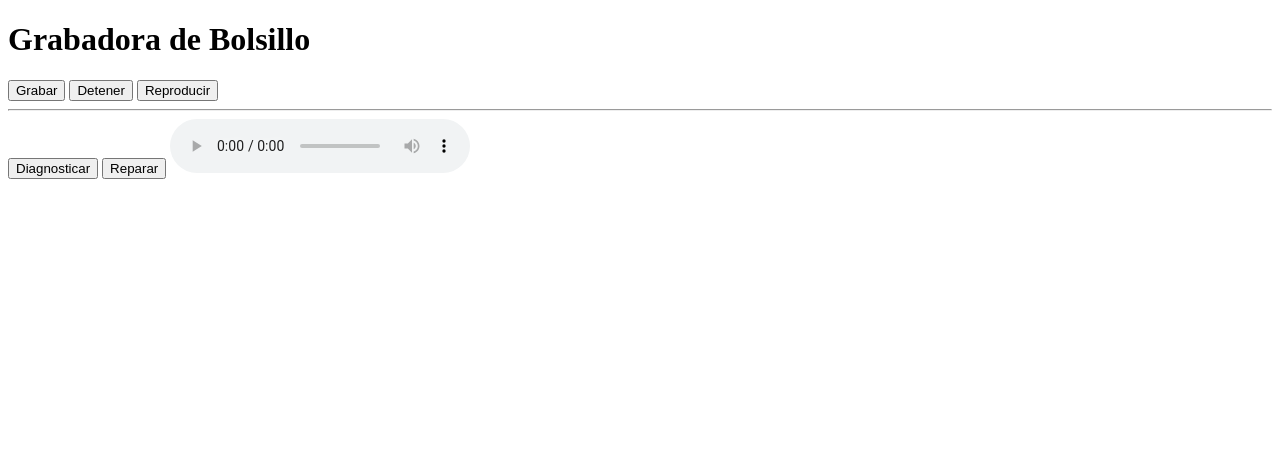
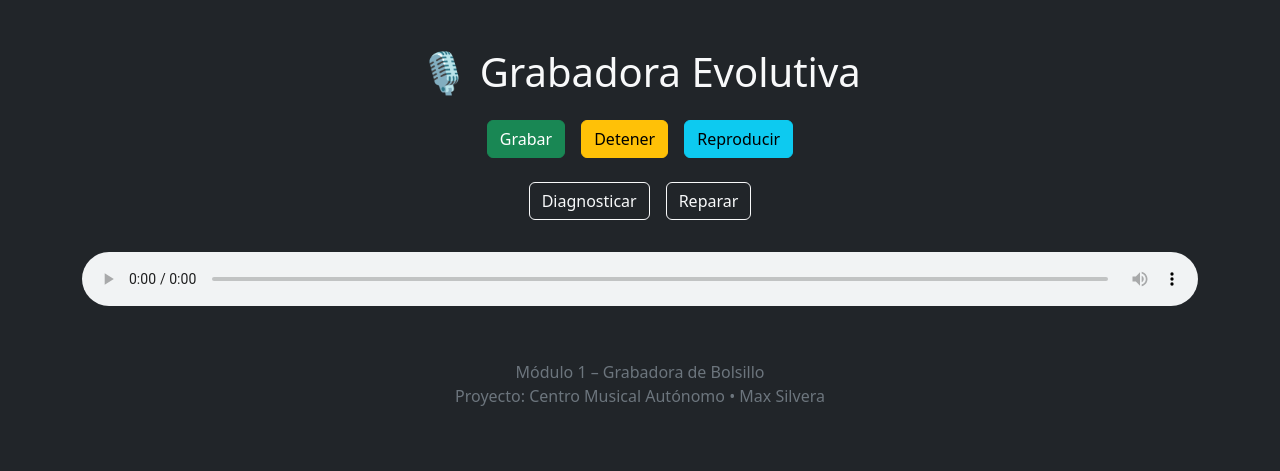
Before and after one commit to medsysbot/grabadora-evolutiva, a FastAPI app: page / in a window 1280 px wide. Shown: the top 471 px of the page. Run offline with FastAPI, Linux system fonts and the light colour scheme.

Commit message:
Update index.html

```diff
--- a/templates/index.html
+++ b/templates/index.html
@@ -2,19 +2,36 @@
 <html lang="es">
 <head>
   <meta charset="UTF-8">
-  <title>Grabadora de Bolsillo</title>
+  <meta name="viewport" content="width=device-width, initial-scale=1">
+  <title>Grabadora Evolutiva</title>
+  <link href="https://cdn.jsdelivr.net/npm/bootstrap@5.3.0/dist/css/bootstrap.min.css" rel="stylesheet">
 </head>
-<body>
-  <h1>Grabadora de Bolsillo</h1>
-  <button onclick="iniciarGrabacion()">Grabar</button>
-  <button onclick="detenerGrabacion()">Detener</button>
-  <button onclick="reproducirGrabacion()">Reproducir</button>
-  <hr>
-  <button onclick="diagnosticar()">Diagnosticar</button>
-  <button onclick="reparar()">Reparar</button>
-  <audio id="player" controls></audio>
+<body class="bg-dark text-light">
 
-  <!-- Vincula correctamente al script corregido -->
+  <div class="container py-5">
+    <h1 class="text-center mb-4">🎙️ Grabadora Evolutiva</h1>
+
+    <div class="d-flex justify-content-center gap-3 mb-4">
+      <button class="btn btn-success" onclick="iniciarGrabacion()">Grabar</button>
+      <button class="btn btn-warning" onclick="detenerGrabacion()">Detener</button>
+      <button class="btn btn-info" onclick="reproducirGrabacion()">Reproducir</button>
+    </div>
+
+    <div class="d-flex justify-content-center gap-3 mb-3">
+      <button class="btn btn-outline-light" onclick="diagnosticar()">Diagnosticar</button>
+      <button class="btn btn-outline-light" onclick="reparar()">Reparar</button>
+    </div>
+
+    <div class="text-center">
+      <audio id="player" controls class="w-100 mt-3"></audio>
+    </div>
+
+    <p class="mt-5 text-center text-secondary">
+      Módulo 1 – Grabadora de Bolsillo<br>
+      Proyecto: Centro Musical Autónomo • Max Silvera
+    </p>
+  </div>
+
   <script src="/static/script.js"></script>
 </body>
 </html>
```
